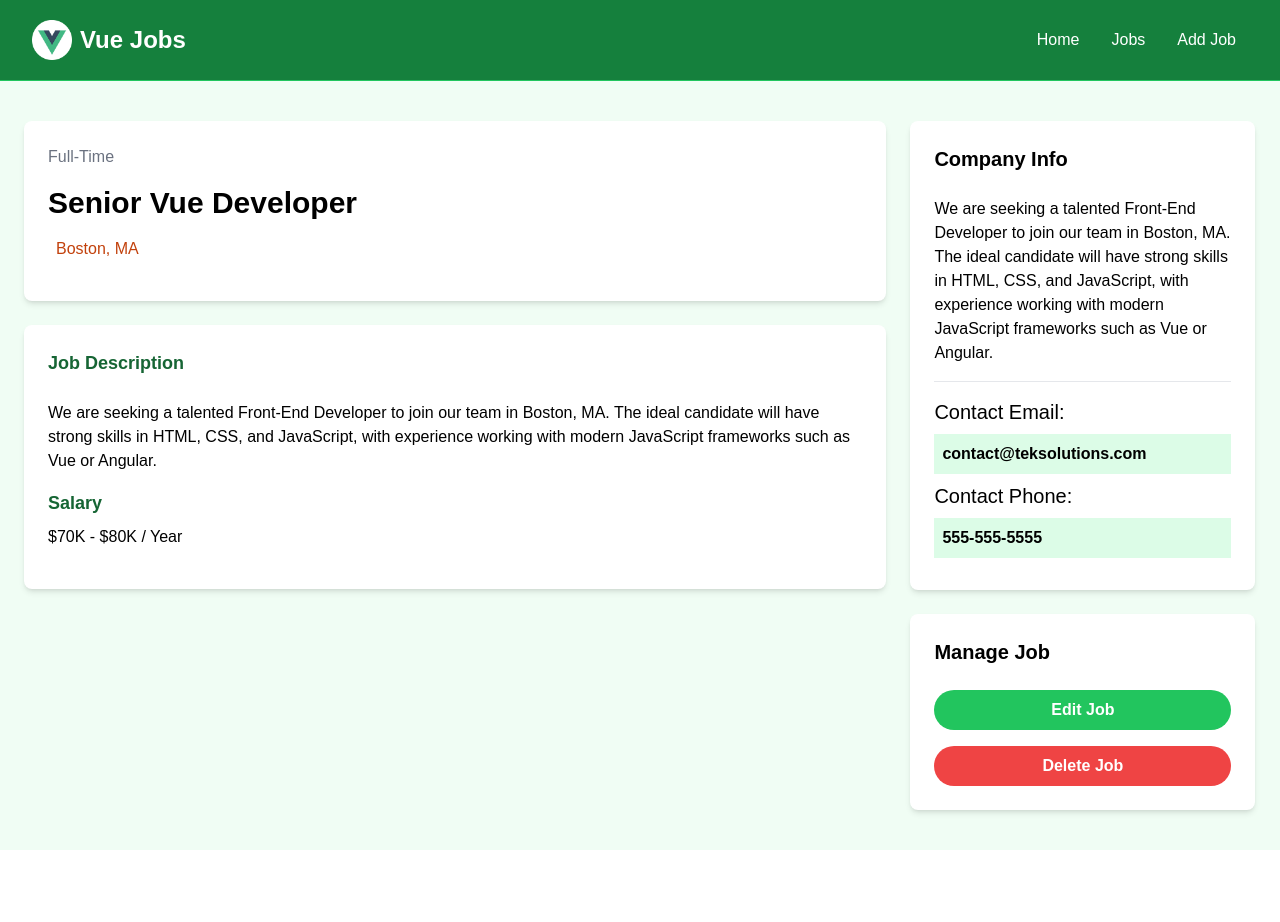
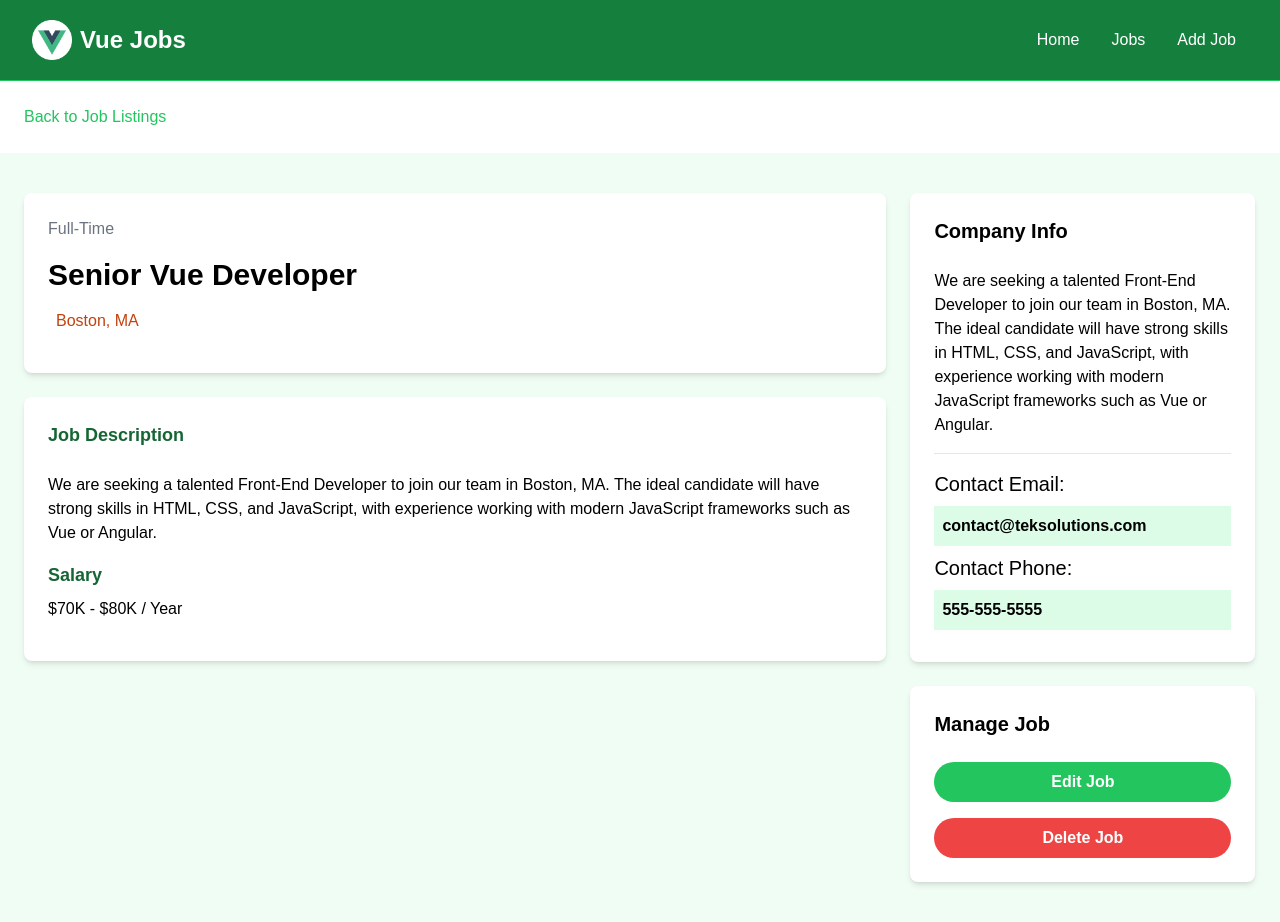
Before and after one commit to ivan119/vue_3_jobs_app_2024, a Vue app: page /jobs/1 in a window 1280 px wide. Before the commit the page ends 850 px from the top, so only its background shows below. Built offline with nearby package versions, Linux system fonts and the light colour scheme; data requests are answered from the project's data file.

Commit message:
feat: BackButton chore: remove console.log

```diff
--- /dev/null
+++ b/src/components/BackButton.vue
@@ -0,0 +1,15 @@
+<script setup></script>
+
+<template>
+  <!-- Go Back -->
+  <section>
+    <div class="container m-auto py-6 px-6">
+      <RouterLink
+        :to="'/jobs'"
+        class="text-green-500 hover:text-green-600 flex items-center"
+      >
+        Back to Job Listings
+      </RouterLink>
+    </div>
+  </section>
+</template>
--- a/src/views/JobView.vue
+++ b/src/views/JobView.vue
@@ -3,6 +3,7 @@ import PulseLoader from 'vue-spinner/src/PulseLoader.vue'
 import axios from 'axios'
 import { reactive, onMounted } from 'vue'
 import { useRoute, RouterLink } from 'vue-router'
+import BackButton from '@/components/BackButton.vue'
 
 const route = useRoute()
 
@@ -21,11 +22,11 @@ onMounted(async () => {
     console.log('Error fetching job', e)
   } finally {
     state.isLoading = false
-    console.log(state)
   }
 })
 </script>
 <template>
+  <BackButton />
   <section v-if="!state.isLoading" class="bg-green-50">
     <div class="container m-auto py-10 px-6">
       <div class="grid grid-cols-1 md:grid-cols-70/30 w-full gap-6">
```
